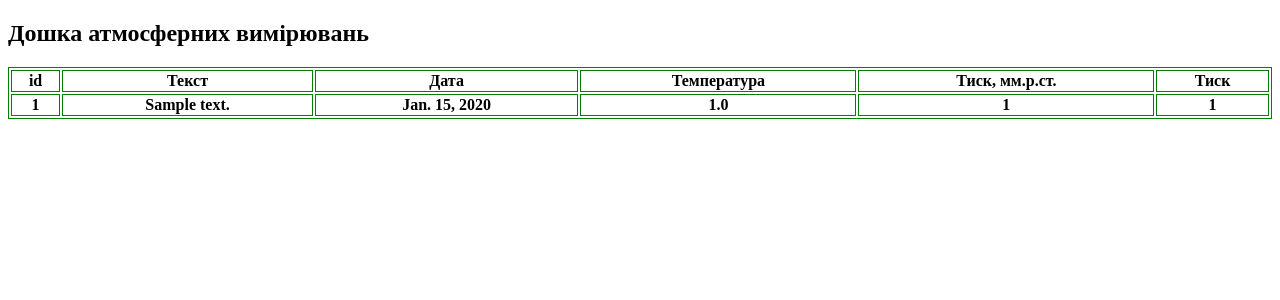
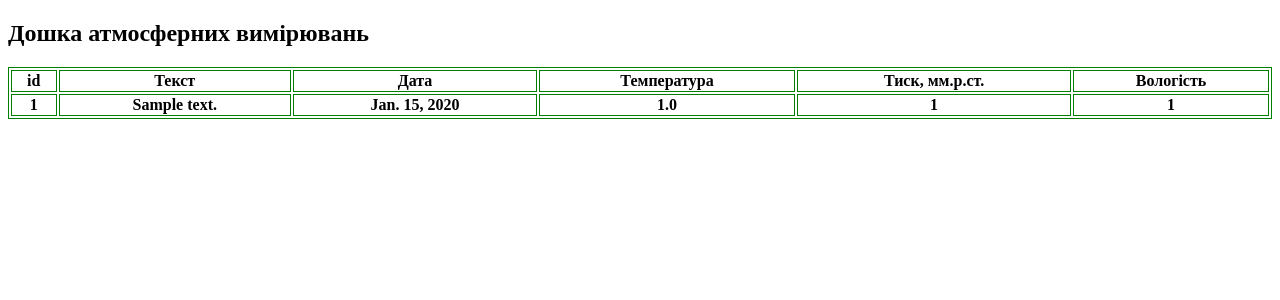
Before and after one commit to polina-tereschenko/code, a Django app: page / in a window 1280 px wide. Shown: the top 300 px of the page. Run offline with Django 4.2, Linux system fonts and the light colour scheme; tables that the repository leaves empty hold one stand-in row (values such as "Sample post"); lists and menus that the app fills with data are empty.

Commit message:
Fix table description

```diff
--- a/message_board/templates/home.html
+++ b/message_board/templates/home.html
@@ -20,7 +20,7 @@
             <th>Дата</th>
             <th>Температура</th>
             <th>Тиск, мм.р.ст.</th>
-            <th>Тиск</th>
+            <th>Вологість</th>
         </tr>
         {% for post in post_list %}
         <tr>
```
